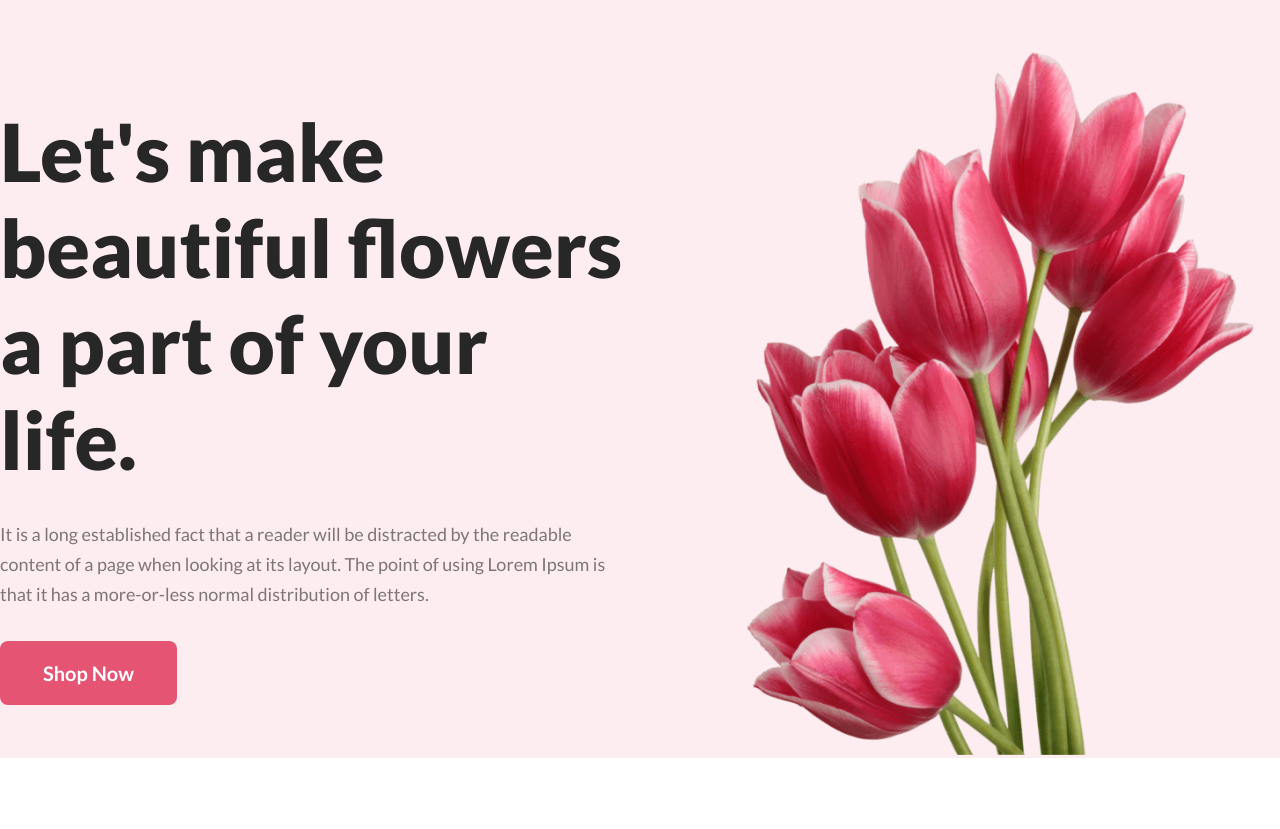
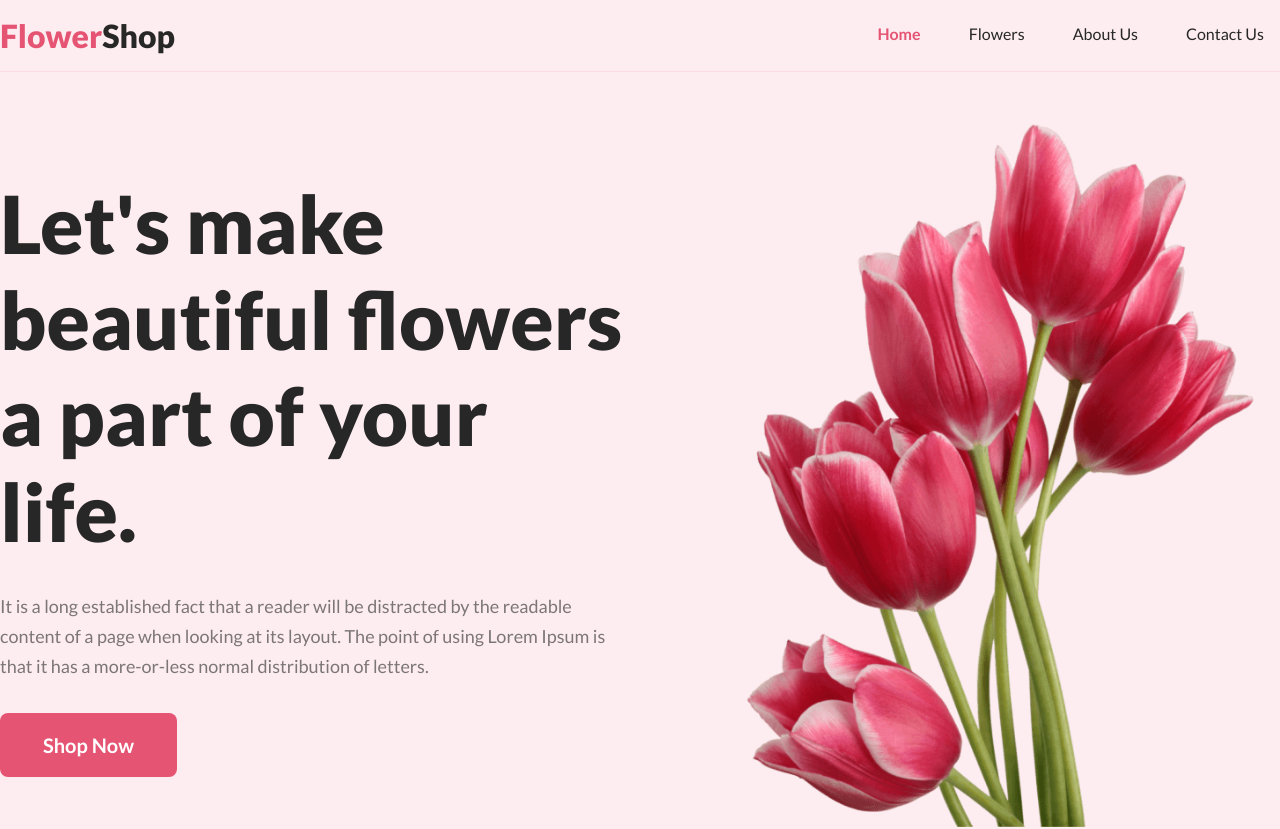
Before and after one commit to Roeich/flower-shop, a plain HTML site: page index.html in a window 1280 px wide. Shown: the top 829 px of the page. Drawn offline with Linux system fonts and the light colour scheme.

Commit message:
version 2

```diff
--- a/index.html
+++ b/index.html
@@ -16,12 +16,48 @@
     <!-- header section -->
     <header class="header-section">
         <div class="header-container">
-            <div class="header-contentBox">
-                <div class="header-content">
-                    <h1 class="header-title">
+            <div class="header-logoTitle">
+                Flower<span>Shop</span>
+            </div>
+
+            <nav class="header-nav">
+                <ul class="header-navBar">
+                    <li class="header-navItem">
+                        <a class="header-navLink active" href="index.html">
+                            Home
+                        </a>
+                    </li>
+                    <li class="header-navItem">
+                        <a class="header-navLink" href="index.html">
+                            Flowers
+                        </a>
+                    </li>
+                    <li class="header-navItem">
+                        <a class="header-navLink" href="index.html">
+                            About Us
+                        </a>
+                    </li>
+                    <li class="header-navItem">
+                        <a class="header-navLink" href="index.html">
+                            Contact Us
+                        </a>
+                    </li>
+                </ul>
+            </nav>
+        </div>
+    </header>
+
+    <!-- main section -->
+    <main class="main-section">
+        <!-- banner section  -->
+        <section class="banner-section">
+            <div class="banner-container">
+                <div class="banner-contentBox">
+                    <div class="banner-content">
+                        <h1 class="banner-title">
                             Let's make beautiful flowers a part of your life.
                         </h1>
-                    <p class="header-desc">
+                        <p class="banner-desc">
                             It is a long established fact that a reader will be distracted by the readable content of a page when looking at its layout. The point of using Lorem Ipsum is that it has a more-or-less normal distribution of letters.
                         </p>
                         <div>
@@ -31,14 +67,12 @@
                         </div>
                     </div>
                 </div>
-            <div class="header-imgBox">
-                <img class="header-img" src="images/header-flower.png" alt="header flower">
+                <div class="banner-imgBox">
+                    <img class="banner-img" src="images/banner-flower.png" alt="header flower">
                 </div>
             </div>
-    </header>
+        </section>
 
-    <!-- main section -->
-    <main class="main-section">
         <!-- Our Featured Flowers section -->
         <section class="feature-section">
             <div class="feature-container">
@@ -168,7 +202,7 @@
                 </div>
                 <form action="#">
                     <div class="subscribe-form">
-                        <input class="subscribe-form-inp" type="text" name="" id="" placeholder="Enter your email here....">
+                        <input class="subscribe-form-inp" type="email" name="" id="" placeholder="Enter your email here....">
                         <button class="btn btn-primary">Subscribe</button>
                     </div>
                 </form>
--- a/style.css
+++ b/style.css
@@ -34,13 +34,55 @@ body {
 
 
 /* header section */
+.header-section{
+    padding: 16px 0px;
+    background: rgba(229, 84, 115, 0.10);
+    border-bottom: 1px solid rgba(229, 84, 115, 0.10);
+}
+.header-container{
+   max-width: 1440px;
+   margin: auto;
+   display: flex;
+   justify-content: space-between;
+}
+.header-logoTitle {
+    color: #E55473;
+    font-size: 32px;
+    font-weight: 800;
+    margin-bottom: 0px;
+}
 
-.header-section {
+.header-logoTitle span {
+    color: #272727;
+}
+.header-nav{}
+.header-navBar{
+    display: flex;
+    align-items: center;
+    margin-bottom: 0px;
+    list-style: none;
+
+}
+.header-navItem{
+    margin-left: 16px;
+}
+.header-navLink{
+    display: inline-block;
+    padding: 8px 16px;
+    text-decoration: none;
+    color:#272727
+}
+.header-navLink.active{
+    color: #E55473;
+    font-weight: bold;
+}
+/* banner section */
+.banner-section {
     padding-top: 50px;
     background: rgba(229, 84, 115, 0.10);
 }
 
-.header-container {
+.banner-container {
     max-width: 1440px;
     display: flex;
     justify-content: space-between;
@@ -48,20 +90,20 @@ body {
     align-items: center;
 }
 
-.header-contentBox {}
+.banner-contentBox {}
 
-.header-content {
+.banner-content {
     max-width: 708px;
 }
 
-.header-title {
+.banner-title {
     color: #272727;
     font-size: 80px;
     font-weight: 800;
     margin-bottom: 32px;
 }
 
-.header-desc {
+.banner-desc {
     color: rgba(39, 39, 39, 0.60);
     font-size: 18px;
     font-style: normal;
@@ -70,11 +112,11 @@ body {
     margin-bottom: 32px;
 }
 
-.header-imgBox {
+.banner-imgBox {
     padding-left: 97px;
 }
 
-.header-img {
+.banner-img {
     max-width: 100%;
 }
 
```
Also changed, not shown: images/banner-flower.png (renamed from images/header-flower.png). Lines whose indentation alone changed are shown as unchanged.
